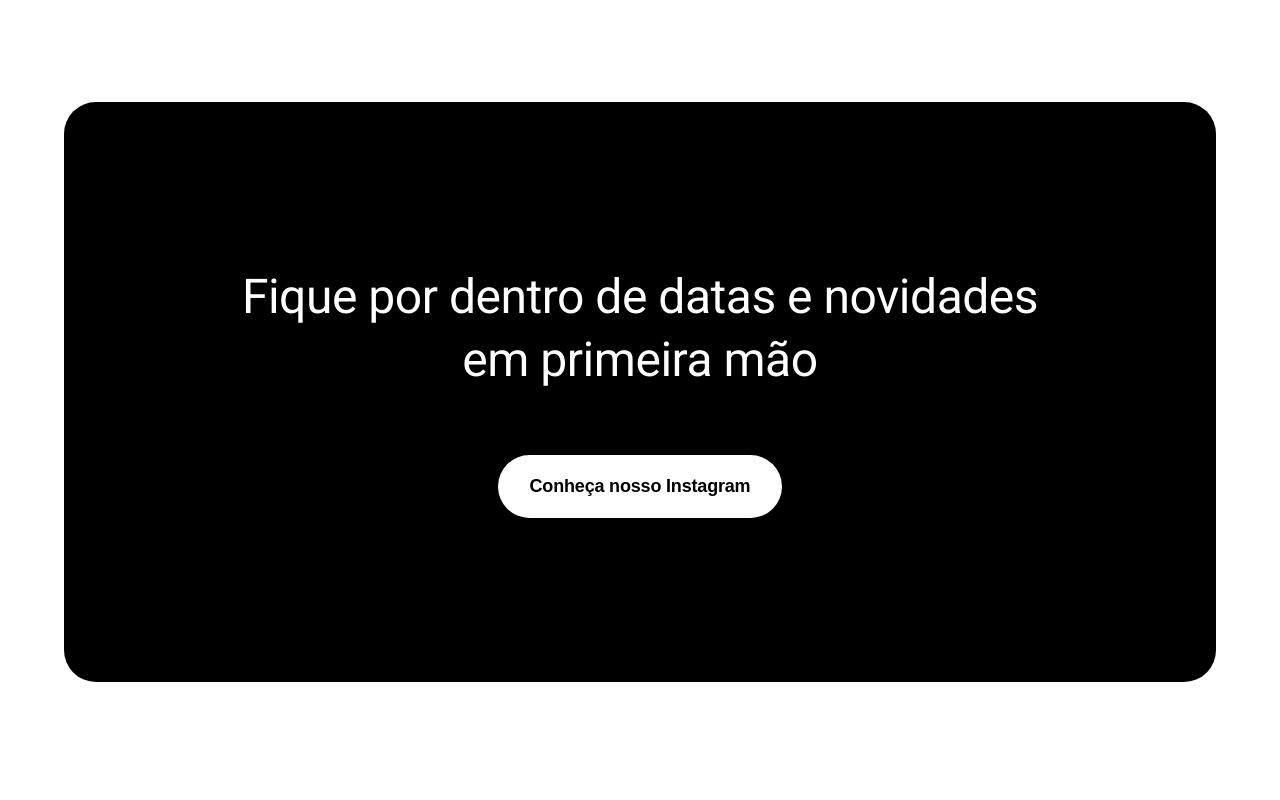
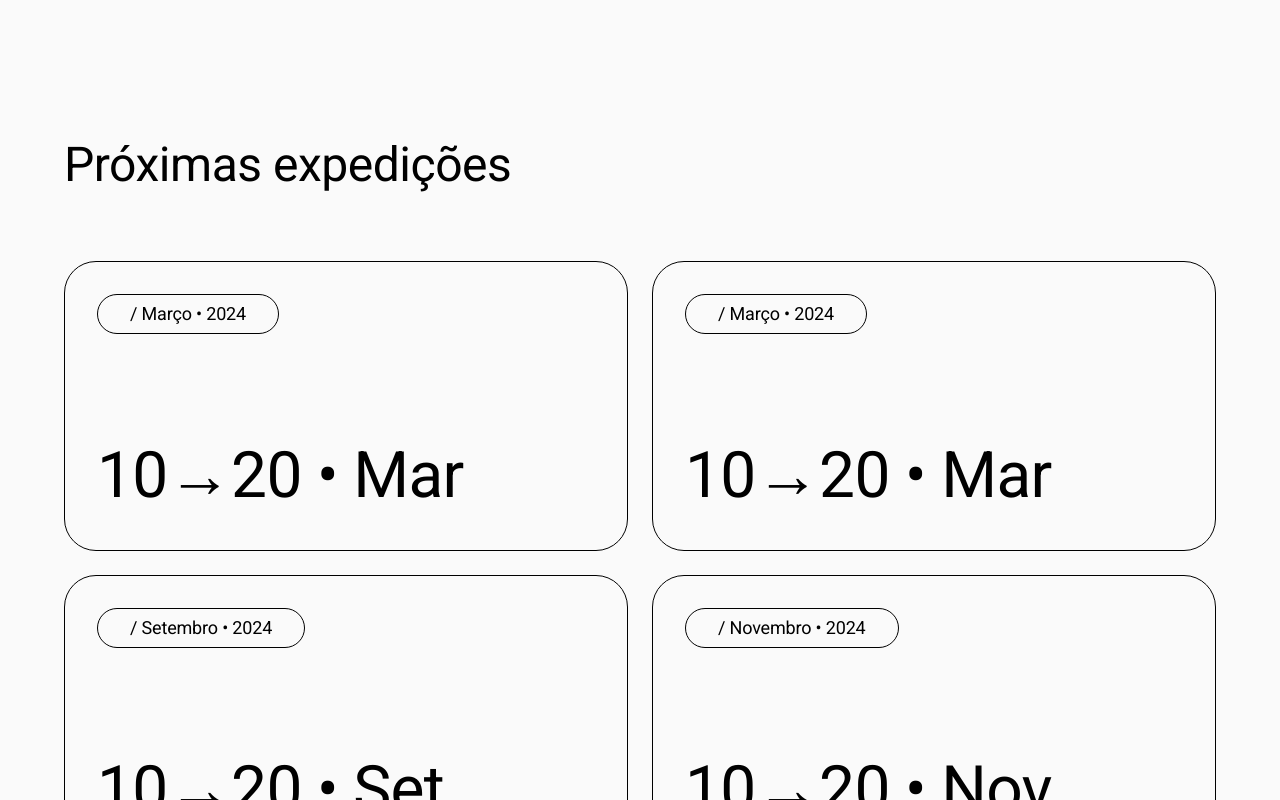
Before and after one commit to jadsonsantos/harpa, a Next.js app: page / in a window 1280 px wide. Shown: the part 3480-4280 px from the top of the page. Built offline with nearby package versions, Linux system fonts and the light colour scheme.

Commit message:
init next expeditions

```diff
--- a/src/app/layout.tsx
+++ b/src/app/layout.tsx
@@ -1,11 +1,12 @@
-import StyledComponentsRegistry from '@/lib/registry'
-import type { Metadata } from 'next'
-import { Roboto } from 'next/font/google'
-import { Providers } from './providers'
 import Contact from '@/components/Contact'
 import Footer from '@/components/Footer'
 import Header from '@/components/Header'
 import News from '@/components/News'
+import StyledComponentsRegistry from '@/lib/registry'
+import NextExpeditions from '@/patterns/NextExpeditions'
+import type { Metadata } from 'next'
+import { Roboto } from 'next/font/google'
+import { Providers } from './providers'
 
 const roboto = Roboto({
   weight: ['100', '300', '400', '500', '700'],
@@ -31,6 +32,7 @@
           <Providers>
             <Header />
             {children}
+            <NextExpeditions />
             <News />
             <Contact />
             <Footer />
--- /dev/null
+++ b/src/components/ExpeditionCard/index.tsx
@@ -0,0 +1,25 @@
+import * as S from './styles'
+
+interface ExpeditionCardProps {
+  status: string
+  date: {
+    startDate: number
+    endDate: number
+    month: string
+    year: number
+  }
+}
+
+const ExpeditionCard = ({ status, date }: ExpeditionCardProps) => (
+  <S.Wrapper>
+    <S.ExpeditionMonth>
+      / {date.month} • {date.year}
+    </S.ExpeditionMonth>
+    <S.ExpeditionStatus>{status}</S.ExpeditionStatus>
+    <S.ExpeditionDate>
+      {date.startDate}→{date.endDate} • {date.month.substring(0, 3)}
+    </S.ExpeditionDate>
+  </S.Wrapper>
+)
+
+export default ExpeditionCard
--- /dev/null
+++ b/src/components/ExpeditionCard/styles.ts
@@ -0,0 +1,70 @@
+'use client'
+import { media } from '@/styles/mediaQueries'
+import { borders, colors, spacings } from '@/styles/tokens'
+import styled from 'styled-components'
+
+export const Wrapper = styled.article`
+  display: flex;
+  flex-direction: column;
+  justify-content: space-between;
+  gap: 8px;
+
+  border-radius: ${borders.xsmall};
+  border: 1px solid ${colors.primary};
+  padding: ${spacings.small};
+  height: 160px;
+
+  ${media.desktopUp} {
+    border-radius: ${borders.medium};
+    padding: ${spacings.medium};
+    height: 290px;
+  }
+`
+
+export const ExpeditionMonth = styled.div`
+  display: flex;
+  align-items: center;
+  gap: 8px;
+  width: fit-content;
+
+  height: 34px;
+  padding: 9px 16px;
+  border-radius: 100px;
+  border: 1px solid ${colors.primary};
+
+  font-size: 12px;
+  line-height: 130%; /* 15.6px */
+  letter-spacing: -0.12px;
+
+  ${media.desktopUp} {
+    padding: 0 32px;
+    height: 40px;
+
+    font-size: 18px;
+    letter-spacing: -0.18px;
+  }
+`
+
+export const ExpeditionStatus = styled.div`
+  display: none;
+  font-size: 24px;
+  font-weight: 700;
+  line-height: 130%; /* 31.2px */
+  letter-spacing: -0.24px;
+
+  ${media.desktopUp} {
+    font-size: 54px;
+    letter-spacing: -0.54px;
+  }
+`
+
+export const ExpeditionDate = styled.h4`
+  font-size: 24px;
+  line-height: 130%; /* 31.2px */
+  letter-spacing: -0.24px;
+
+  ${media.desktopUp} {
+    font-size: 64px;
+    letter-spacing: -0.64px;
+  }
+`
--- a/src/components/Heading/styles.ts
+++ b/src/components/Heading/styles.ts
@@ -1,11 +1,11 @@
 'use client'
 
 import { media } from '@/styles/mediaQueries'
-import { fonts } from '@/styles/tokens'
+import { fonts, spacings } from '@/styles/tokens'
 import styled from 'styled-components'
 
 export const Heading = styled.h3`
-  margin-bottom: 32px;
+  margin-bottom: ${spacings.medium};
   font-family: ${fonts.sans};
   font-size: 28px;
   font-weight: normal;
@@ -13,6 +13,7 @@
   letter-spacing: -0.28px;
 
   ${media.desktopUp} {
+    margin-bottom: ${spacings.large};
     font-size: 48px;
     letter-spacing: -0.48px;
   }
--- /dev/null
+++ b/src/patterns/NextExpeditions/data.ts
@@ -0,0 +1,48 @@
+const expeditions = [
+  {
+    id: 1,
+    date: {
+      startDate: 10,
+      endDate: 20,
+      month: 'Março',
+      year: 2024
+    },
+    title: 'Expedição 1',
+    status: 'Vagas esgotadas :('
+  },
+  {
+    id: 2,
+    date: {
+      startDate: 10,
+      endDate: 20,
+      month: 'Março',
+      year: 2024
+    },
+    title: 'Expedição 2',
+    status: 'Vaga aberta :)'
+  },
+  {
+    id: 3,
+    date: {
+      startDate: 10,
+      endDate: 20,
+      month: 'Setembro',
+      year: 2024
+    },
+    title: 'Expedição 3',
+    status: 'Vagas esgotadas :('
+  },
+  {
+    id: 4,
+    date: {
+      startDate: 10,
+      endDate: 20,
+      month: 'Novembro',
+      year: 2024
+    },
+    title: 'Expedição 4',
+    status: 'Vaga aberta :)'
+  }
+]
+
+export default expeditions
--- /dev/null
+++ b/src/patterns/NextExpeditions/index.tsx
@@ -0,0 +1,20 @@
+import ExpeditionCard from '@/components/ExpeditionCard'
+import Heading from '@/components/Heading'
+import Container from '@/patterns/Container'
+import expeditions from './data'
+import * as S from './styles'
+
+const NextExpeditions = () => (
+  <S.Wrapper>
+    <Container>
+      <Heading>Próximas expedições</Heading>
+      <S.NextExpeditionsContainer>
+        {expeditions.map((expedition) => (
+          <ExpeditionCard key={expedition.id} {...expedition} />
+        ))}
+      </S.NextExpeditionsContainer>
+    </Container>
+  </S.Wrapper>
+)
+
+export default NextExpeditions
--- /dev/null
+++ b/src/patterns/NextExpeditions/styles.ts
@@ -0,0 +1,25 @@
+'use client'
+import { media } from '@/styles/mediaQueries'
+import { colors, spacings } from '@/styles/tokens'
+import styled from 'styled-components'
+
+export const Wrapper = styled.section`
+  background-color: ${colors.background};
+  padding: ${spacings.xlarge} 0;
+
+  ${media.desktopUp} {
+    padding: ${spacings.xxlarge} 0;
+  }
+`
+
+export const NextExpeditionsContainer = styled.div`
+  display: flex;
+  flex-direction: column;
+  flex-wrap: wrap;
+  gap: 24px;
+
+  ${media.tabletUp} {
+    display: grid;
+    grid-template-columns: repeat(2, 1fr);
+  }
+`
--- a/src/styles/global.ts
+++ b/src/styles/global.ts
@@ -22,6 +22,10 @@
     padding-top: 82px;
   }
 
+  h3, h4 {
+    font-weight: normal;
+  }
+
   a {
     display: inline-block;
     color: inherit;
--- a/src/styles/tokens.ts
+++ b/src/styles/tokens.ts
@@ -26,3 +26,16 @@
   xlarge: '128px', // Extra Large spacing
   xxlarge: '164px' // Double Extra Large spacing
 }
+
+export const borders = {
+  radius: '8px',
+  width: '2px',
+  style: 'solid',
+  color: colors.primary,
+  xsmall: '16px',
+  small: '24px',
+  medium: '32px',
+  large: '64px',
+  xlarge: '128px',
+  xxlarge: '164px'
+}
```
